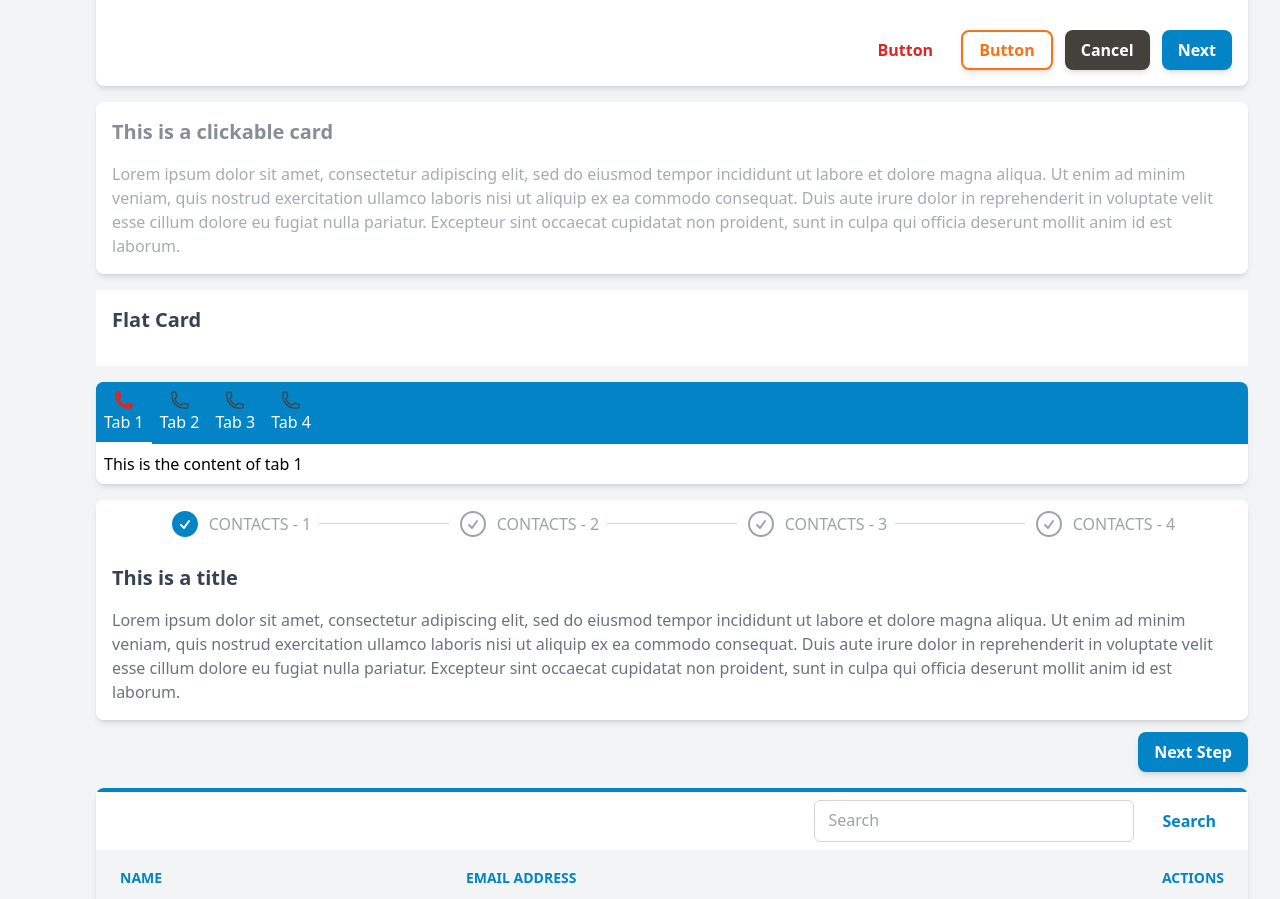
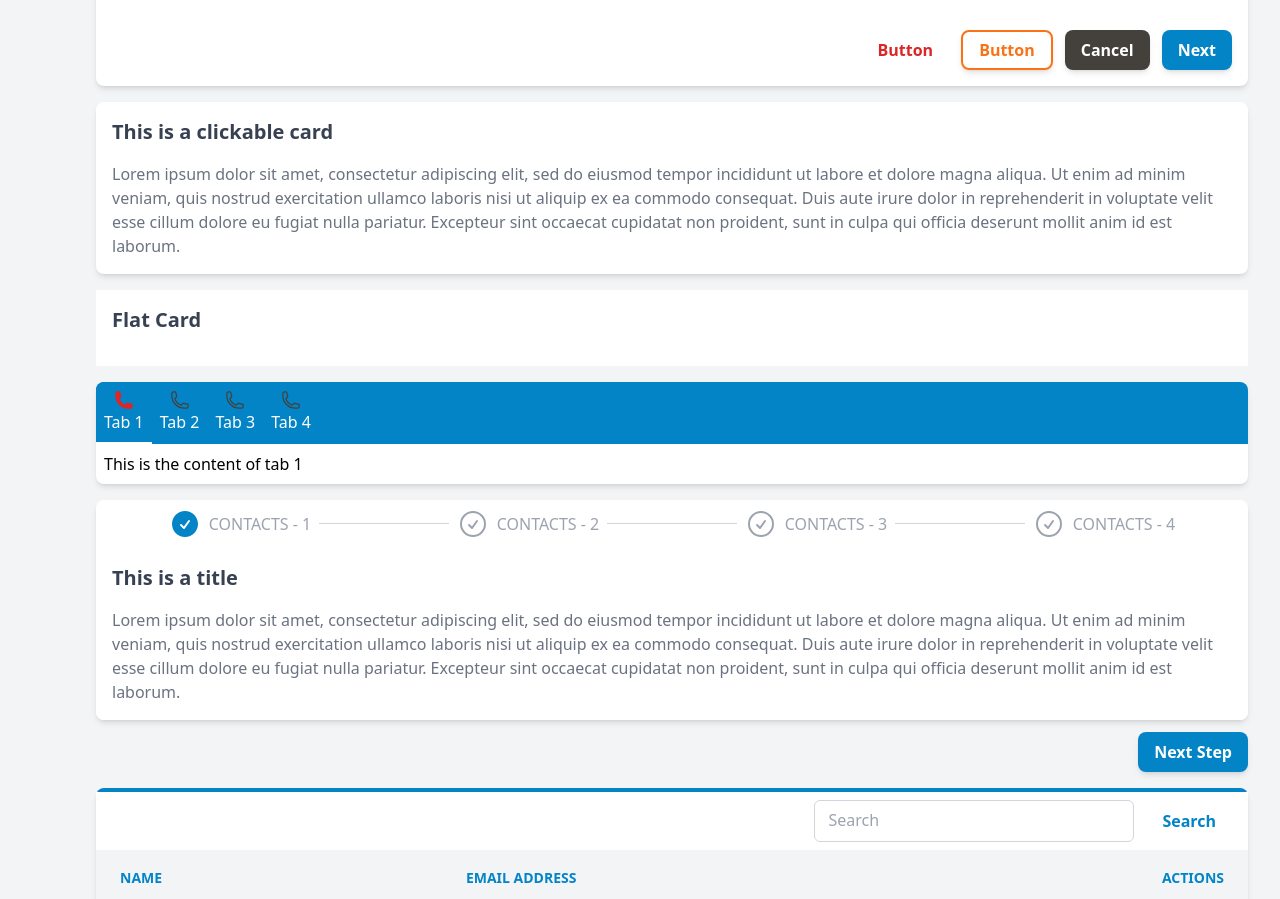
Before and after one commit to vue-loom/vue-loom, a Vue app: page / in a window 1280 px wide. Shown: the part 1771-2670 px from the top of the page. Built offline with nearby package versions, Linux system fonts and the light colour scheme.

Commit message:
WIP (VExpansionPanels)

```diff
--- a/sandbox/App.vue
+++ b/sandbox/App.vue
@@ -528,7 +528,7 @@
                     </template>
                 </VCard>
 
-                <VCard clickable hover class="mt-4" disabled>
+                <VCard clickable hover class="mt-4">
                     <template #title>This is a clickable card</template>
                     <template #content>
                         Lorem ipsum dolor sit amet, consectetur adipiscing elit, sed do eiusmod tempor incididunt
--- a/src/components/ExpansionPanel/VExpansionPanels.vue
+++ b/src/components/ExpansionPanel/VExpansionPanels.vue
@@ -2,11 +2,12 @@
     import {type Component, onMounted, type Ref, ref} from "vue";
 
     interface Props {
-        open?: boolean[];
-        readonly?: boolean;
-        disabled?: boolean;
-        type?: 'default' | 'accordion';
-        multiple?: boolean;
+        open?: boolean[],
+        readonly?: boolean,
+        disabled?: boolean,
+        type?: 'default' | 'accordion',
+        multiple?: boolean,
+        flat?: boolean,
     }
 
     const props = withDefaults(defineProps<Props>(), {
@@ -15,6 +16,7 @@
         disabled: false,
         type: 'default',
         multiple: false,
+        flat: false,
     });
 
     interface ExpansionPanel {
@@ -54,6 +56,7 @@
 
     const panelClassObject = (index: number) => ({
         'border-none': innerOpen.value[index] || innerOpen.value[index - 1],
+        'shadow-md': !props.flat,
         'rounded-t-lg': index === 0 || innerOpen.value[index - 1] && props.type !== 'accordion',
         'rounded-b-lg': index === expansionPanels.length as number - 1 || innerOpen.value[index + 1] && props.type !== 'accordion',
         'my-4 rounded-lg': innerOpen.value[index] && props.type !== 'accordion',
@@ -75,7 +78,7 @@
 <template>
     <div class="divide-y">
         <component
-            class="shadow-md"
+            class=""
             :is="expansionPanel"
             :open="innerOpen[index]"
             :key="index"
```
